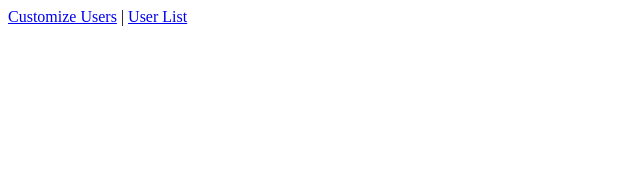
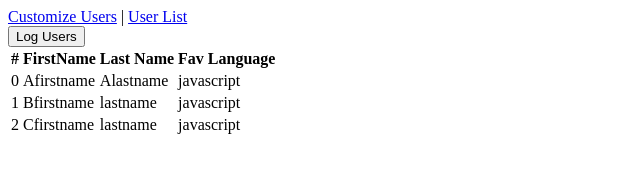
Before and after one commit to CoolConfucius/20161209, a website: page client/index.html at #!/list in a window 1280 px wide. Shown: the whole page, without its empty margins (0-640 px from the left). Drawn offline with nearby package versions, Linux system fonts and the light colour scheme; some packages are replaced by stand-ins of ours.

Commit message:
user list

```diff
--- a/client/index.html
+++ b/client/index.html
@@ -82,7 +82,10 @@
       }
     }]);
     myApp.controller('listController', ['$scope', 'userFactory', function ($scope, userFactory) {
-      // $scope.message = 'We are using another controller';
+      $scope.users = [];
+      userFactory.getUsers(function(data){
+        $scope.users = data;
+      });
     }]);
     </script>
   </head>
--- a/client/partials/list.html
+++ b/client/partials/list.html
@@ -0,0 +1,20 @@
+<div ng-controller = "listController">
+  <button ng-click="log()">Log Users</button><br>
+
+  <table>
+    <thead>
+      <th>#</th>
+      <th>FirstName</th>
+      <th>Last Name</th>
+      <th>Fav Language</th>
+    </thead>
+    <tbody>
+      <tr ng-repeat="user in users track by $index">
+        <td>{{$index}}</td>
+        <td>{{user.firstname}}</td>
+        <td>{{user.lastname}}</td>
+        <td>{{user.favoritelanguage}}</td>
+      </tr>
+    </tbody>
+  </table>
+</div>
```
Also changed, not shown: client/partials/users.html (indentation only).
